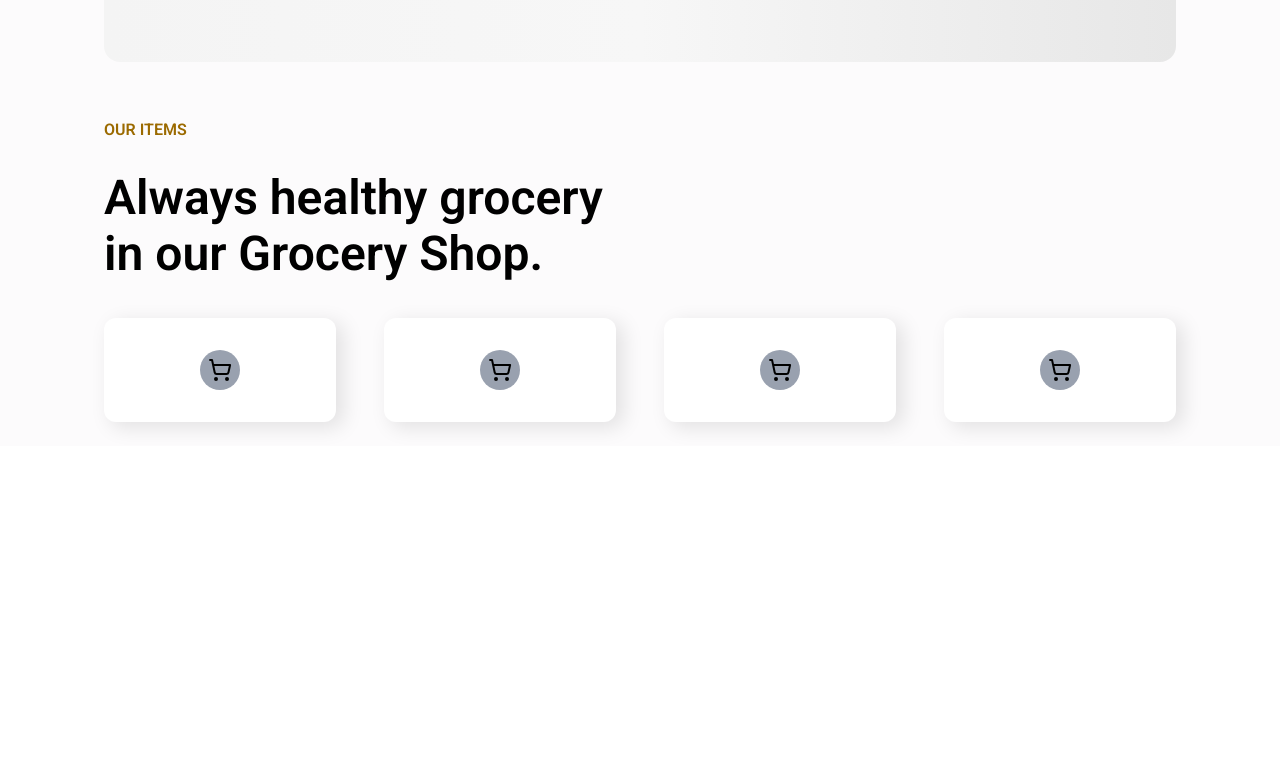
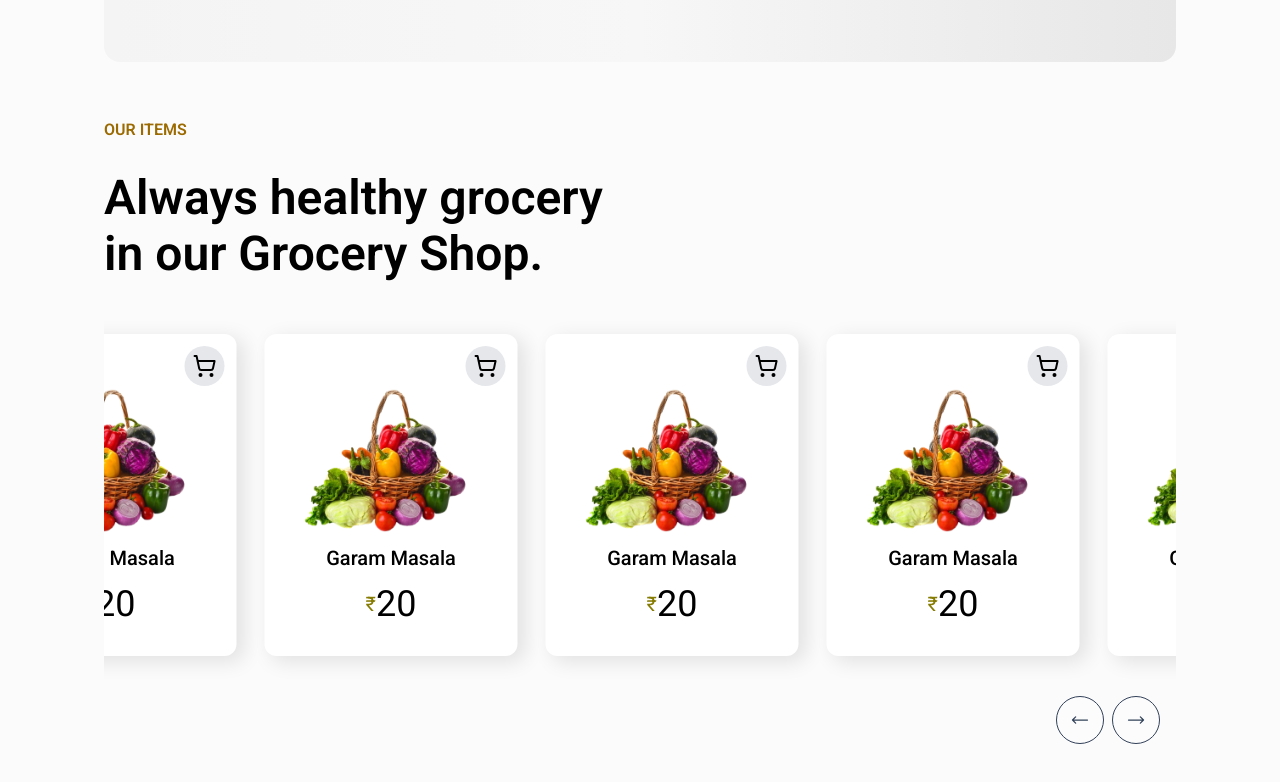
Before and after one commit to rishabhnema21/grocer, a React (Vite) app in the folder client/: page / in a window 1280 px wide. Shown: the part 1566-2348 px from the top of the page. Before the commit the page ends 2012 px from the top, so only its background shows below. Built offline with nearby package versions, Linux system fonts and the light colour scheme.

Commit message:
Add carousel in Home

```diff
--- a/client/package.json
+++ b/client/package.json
@@ -10,6 +10,7 @@
     "preview": "vite preview"
   },
   "dependencies": {
+    "@glidejs/glide": "^3.7.1",
     "@tailwindcss/vite": "^4.1.14",
     "lucide-react": "^0.546.0",
     "react": "^19.1.1",
--- /dev/null
+++ b/client/src/components/Caraousel.jsx
@@ -0,0 +1,77 @@
+import React, { useEffect } from "react";
+import Glide from "@glidejs/glide";
+
+export default function Caraousel({ children }) {
+  useEffect(() => {
+    const slider = new Glide(".glide-04", {
+      type: "carousel",
+      focusAt: "center",
+      perView: 4,
+      animationDuration: 600,
+      gap: 20,
+      breakpoints: {
+        1024: { perView: 2 },
+        640: { perView: 1 },
+      },
+    }).mount();
+
+    return () => {
+      slider.destroy();
+    };
+  }, []);
+
+  return (
+    <div className="glide-04 relative w-full">
+      {/* Slides */}
+      <div className="overflow-hidden" data-glide-el="track">
+        <ul className="flex relative w-full overflow-hidden py-6 gap-2">
+          {React.Children.map(children, (child, index) => (
+            <li key={index} className="glide__slide">
+              {child}
+            </li>
+          ))}
+        </ul>
+      </div>
+
+      {/* Controls */}
+      <div
+        className="flex w-full items-center justify-end gap-2 p-4"
+        data-glide-el="controls"
+      >
+        <button
+          className="inline-flex h-8 w-8 items-center justify-center rounded-full border border-slate-700 bg-white/20 text-slate-700 transition duration-300 hover:bg-[#008a0c] cursor-pointer hover:text-white focus-visible:outline-none lg:h-12 lg:w-12"
+          data-glide-dir="<"
+          aria-label="prev slide"
+        >
+          <svg
+            xmlns="http://www.w3.org/2000/svg"
+            fill="none"
+            viewBox="0 0 24 24"
+            strokeWidth="1.5"
+            stroke="currentColor"
+            className="h-5 w-5"
+          >
+            <path strokeLinecap="round" strokeLinejoin="round" d="M6.75 15.75L3 12m0 0l3.75-3.75M3 12h18" />
+          </svg>
+        </button>
+
+        <button
+          className="inline-flex h-8 w-8 items-center justify-center rounded-full border border-slate-700 bg-white/20 text-slate-700 transition duration-300 hover:bg-[#008a0c] cursor-pointer hover:text-white focus-visible:outline-none lg:h-12 lg:w-12"
+          data-glide-dir=">"
+          aria-label="next slide"
+        >
+          <svg
+            xmlns="http://www.w3.org/2000/svg"
+            fill="none"
+            viewBox="0 0 24 24"
+            strokeWidth="1.5"
+            stroke="currentColor"
+            className="h-5 w-5"
+          >
+            <path strokeLinecap="round" strokeLinejoin="round" d="M17.25 8.25L21 12m0 0l-3.75 3.75M21 12H3" />
+          </svg>
+        </button>
+      </div>
+    </div>
+  );
+}
--- a/client/src/components/ItemCard.jsx
+++ b/client/src/components/ItemCard.jsx
@@ -3,11 +3,17 @@ import { ShoppingCart } from "lucide-react";
 
 const ItemCard = () => {
   return (
-    <div className='text-center bg-white shadow-[7px_5px_20px_1px_rgba(0,_0,_0,_0.1)] rounded-xl py-8 transition-all duration-200 ease-in flex flex-col'>
-        <div className='add-to-cart'>
-            <button className='bg-gray-400 px-2 py-2 rounded-full'>
+    <div className='text-center relative bg-white shadow-[7px_5px_20px_1px_rgba(0,_0,_0,_0.1)] rounded-xl py-8 transition-all duration-200 ease-in flex flex-col'>
+        <div className='add-to-cart absolute top-3 right-3'>
+            <button className='bg-gray-200 px-2 py-2 rounded-full'>
                 <ShoppingCart />
             </button>
+        </div>
+
+        <div>
+            <img src="/vegetable.png" className='' alt="" />
+            <h1 className='text-xl font-medium'>Garam Masala</h1>
+            <h1 className='text-4xl mt-3 flex justify-center items-center'><span className='text-xl text-[#867b03]'>&#8377;</span>20</h1>
         </div>
     </div>
   )
--- a/client/src/components/OurItems.jsx
+++ b/client/src/components/OurItems.jsx
@@ -1,18 +1,21 @@
 import React from 'react'
 import ItemCard from './ItemCard'
+import Caraousel from './Caraousel'
 
 const OurItems = () => {
   return (
     <div className='mt-14'>
       <div>
         <h3 className='font-semibold text-[#9b6a00]'>OUR ITEMS</h3>
-        <h1 className='text-5xl font-medium md:font-semibold mt-7 leading-14 md:w-1/2'>Always healthy grocery in our Grocery Shop.</h1>
+        <h1 className='text-4xl w-full md:text-5xl font-medium md:font-semibold mt-7 leading-14 md:w-1/2'>Always healthy grocery in our Grocery Shop.</h1>
       </div>
-      <div className='grid grid-cols-4 gap-12 mt-9'>
+      <div className='mt-7'>
+        <Caraousel>
         <ItemCard />
         <ItemCard />
         <ItemCard />
         <ItemCard />
+      </Caraousel>
       </div>
     </div>
   )
--- a/client/src/index.css
+++ b/client/src/index.css
@@ -1,5 +1,6 @@
 @import url('https://fonts.googleapis.com/css2?family=Roboto:ital,wght@0,100..900;1,100..900&display=swap');
-
+@import "@glidejs/glide/dist/css/glide.core.min.css";
+@import "@glidejs/glide/dist/css/glide.theme.min.css";
 @import "tailwindcss";
 
 * {
```
Also changed, not shown: 1 other file (tests, documents, lock files or other folders).
